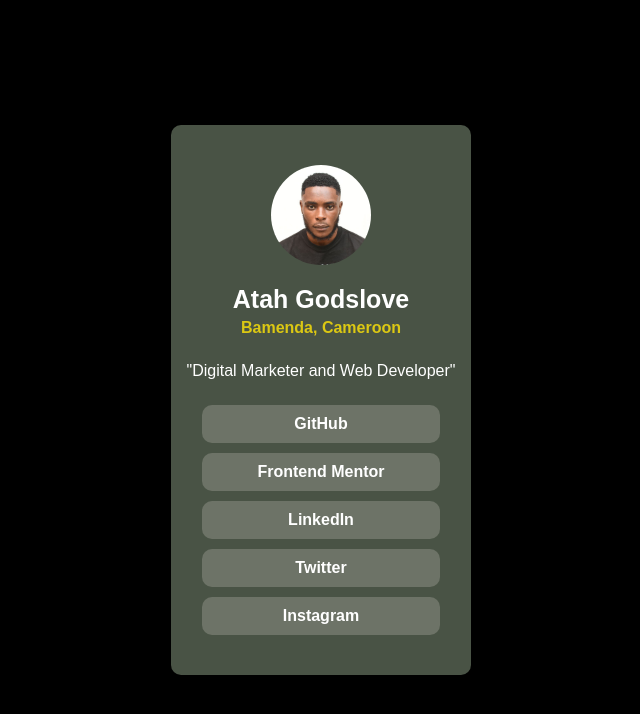
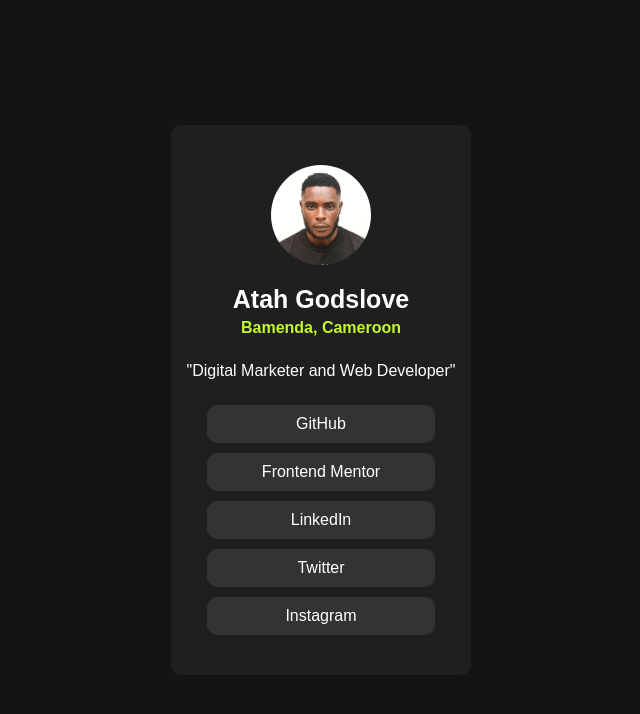
Before and after one commit to GoddyOg/social-links-profile, a plain HTML site: page index.html in a window 1280 px wide. Shown: the whole page, without its empty margins (319-959 px from the left). Drawn offline with Linux system fonts and the light colour scheme.

Commit message:
Color Updates

```diff
--- a/style.css
+++ b/style.css
@@ -10,13 +10,13 @@ body {
     justify-content: center;
     align-items: center;
     height: 100vh;
-    background-color: #000;
+    background-color: hsl(0, 0%, 8%);
 }
 
 .container {
     height: 550px;
     width: 300px;
-    background-color: #495345;
+    background-color: hsl(0, 0%, 12%);
     border-radius: 10px;
 }
 
@@ -37,14 +37,14 @@ img {
 #name {
     color: #fff;
     font-size: 25px;
-    font-weight: 900;
+    font-weight: 700;
     margin-top: -20px;
 }
 
 #location {
-    color: #dcc813;
+    color: hsl(75, 94%, 57%);
     margin-top: 5px;
-    font-weight: 700;
+    font-weight: 600;
 }
 
 #skill {
@@ -69,13 +69,14 @@ a {
     color: #fff;
     text-decoration: none;
     width: 100%;
-    background-color: rgb(162, 162, 154, 0.4);
-    font-weight: 550;
+    /* background-color: rgb(162, 162, 154, 0.4); */
+    background-color: hsl(0, 0%, 20%);
+    font-weight: 400;
 }
 
 a:hover {
     cursor: pointer;
-    background-color: #ffff18;
+    background-color: hsl(75, 94%, 57%);
     color: #000;
     transition: 0.3s ease;
 }
```
Also changed, not shown: index.html (+0 -1 lines).
